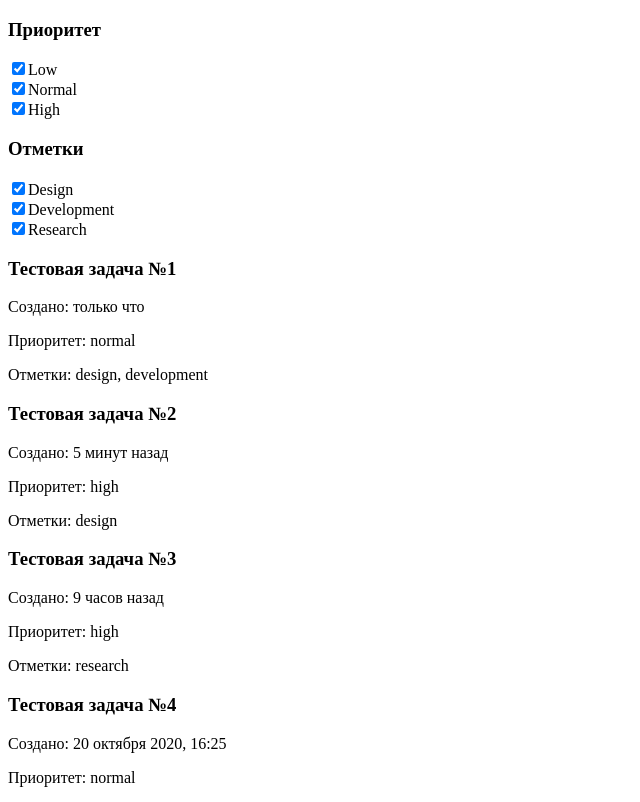
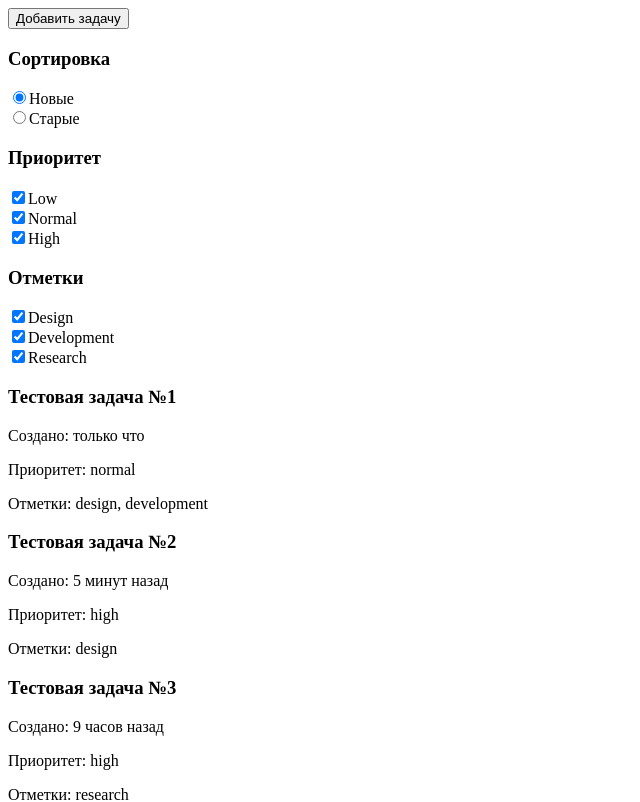
Before and after one commit to Maggalon/todo_list_project, a React (Create React App) app: page / in a window 1280 px wide. Shown: the top 802 px of the page, without its empty margins (0-640 px from the left). Built offline with nearby package versions, Linux system fonts and the light colour scheme.

Commit message:
Adding fields to main page

```diff
--- a/src/App.js
+++ b/src/App.js
@@ -1,6 +1,8 @@
 import Card from './components/Card'
 import Priorities from './components/Priorities'
 import Marks from './components/Marks'
+import AddTask from './components/AddTask'
+import Sorting from './components/Sorting'
 import { useState } from 'react'
 
 const App = () => {
@@ -41,6 +43,7 @@ const App = () => {
   const [lowChecked, setLowChecked] = useState(true)
   const [normalChecked, setNormalChecked] = useState(true)
   const [highChecked, setHighChecked] = useState(true)
+  const [option, setOption] = useState('new')
   const [tasksToShow, setTasksToShow] = useState(tasks)
 
   const arrayUnique = (array) => {
@@ -105,8 +108,14 @@ const App = () => {
     setTasksToShow(handleMarksChange(designChecked, developmentChecked, researchChecked, lowChecked, normalChecked, checked))
   }
 
+  const handleOptionChange = (event) => {
+    setOption(event.target.value)
+  }
+
   return (
     <div>
+      <AddTask text='Добавить задачу' />
+      <Sorting option={option} handleOptionChange={handleOptionChange} />
       <Priorities
                   lowChecked={lowChecked}
                   handleLowChange={handleLowChange}
--- /dev/null
+++ b/src/components/AddTask.js
@@ -0,0 +1,5 @@
+const AddTask = ({ text }) => {
+    return <button>{text}</button>
+}
+
+export default AddTask;
--- /dev/null
+++ b/src/components/Sorting.js
@@ -0,0 +1,20 @@
+const Sorting = (props) => {
+    return (
+        <>
+            <h3>Сортировка</h3>
+            <form>
+                <label>
+                <input type="radio" name="sorting" value='new' checked={props.option === 'new'} onChange={props.handleOptionChange} />
+                Новые
+                </label>
+                <br />
+                <label>
+                <input type="radio" name="sorting" value='old' checked={props.option === 'old'} onChange={props.handleOptionChange} />
+                Старые
+                </label>
+            </form>
+        </>
+    )
+}
+
+export default Sorting;
```
